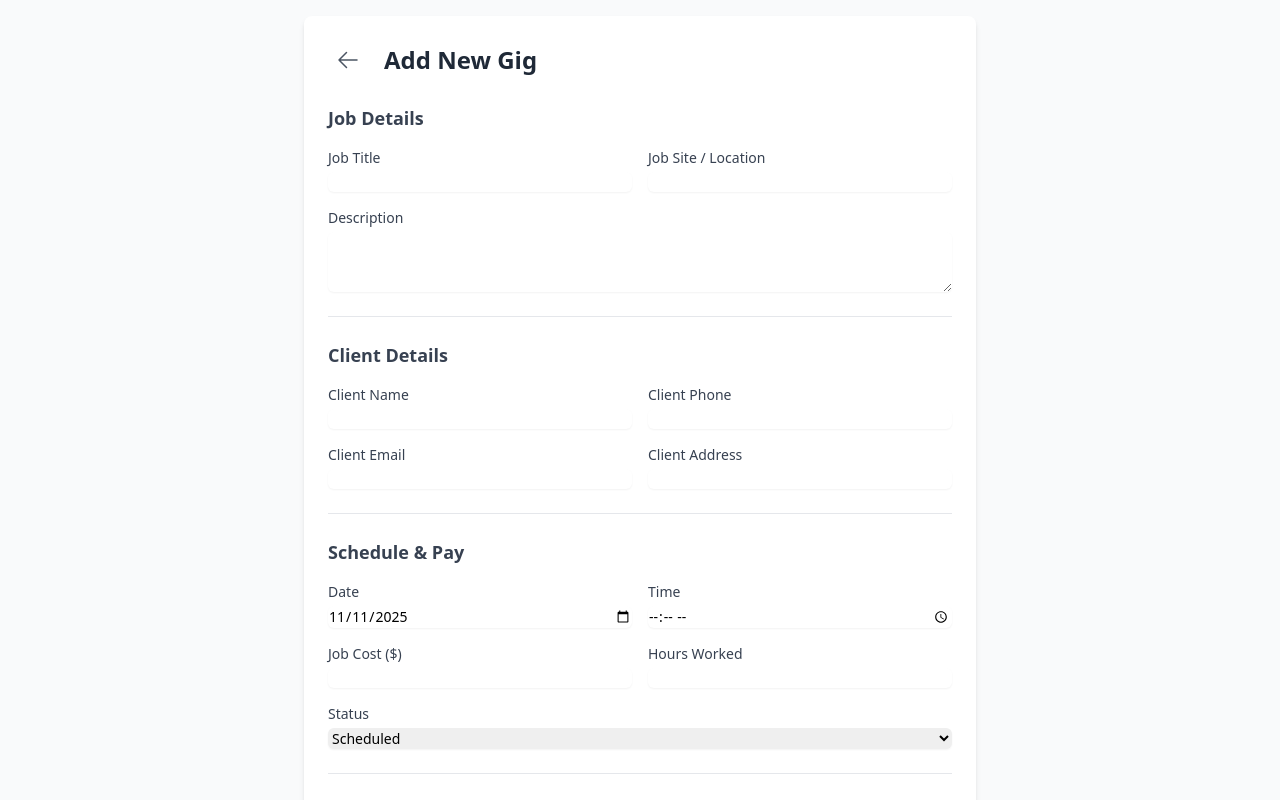
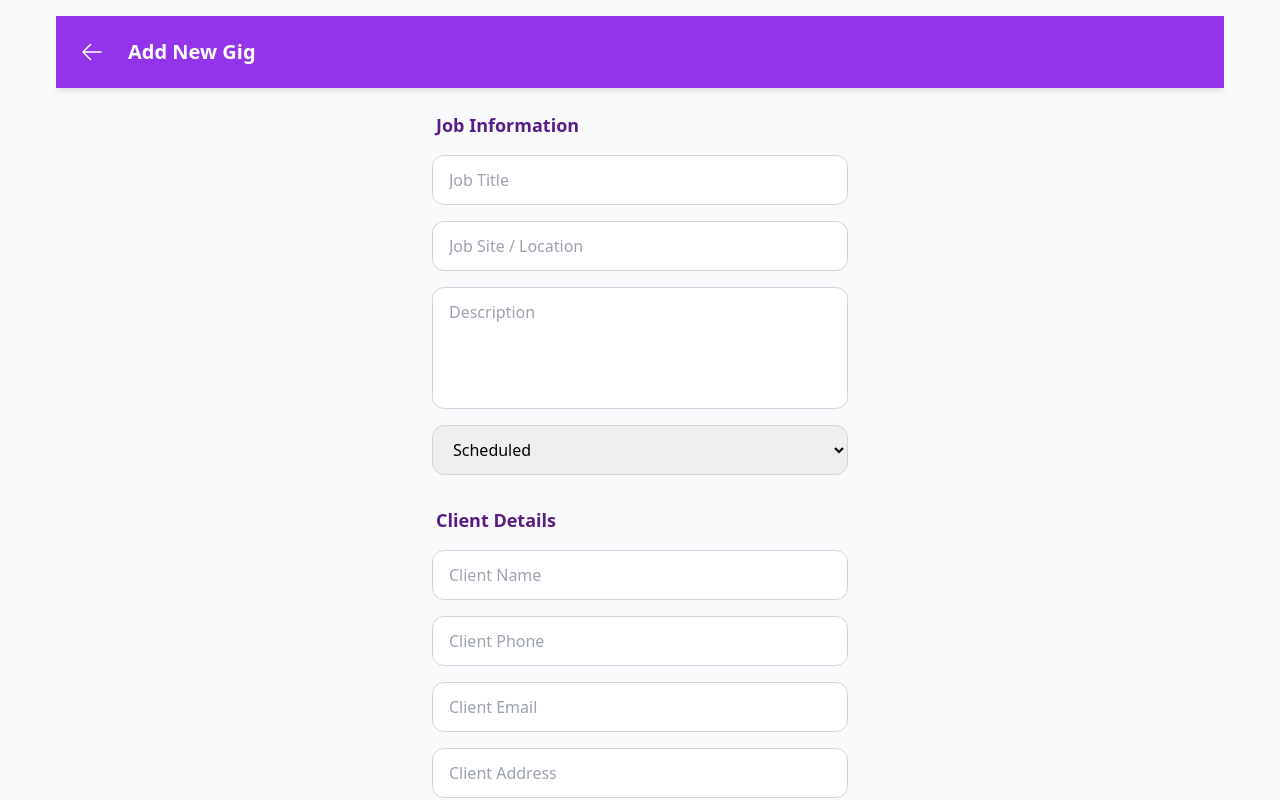
Before and after one commit to dvdlgilbert/my-gig-jobs, a React (Vite) app: page / in a window 1280 px wide. Both pictures are taken after a click on the button 1224 px from the left and 678 px from the top of the page. Shown: the top 800 px of the page. Built offline with nearby package versions, Linux system fonts and the light colour scheme.

Commit message:
Update GigForm.tsx

```diff
--- a/components/GigForm.tsx
+++ b/components/GigForm.tsx
@@ -1,3 +1,4 @@
+
 import React, { useState, useEffect } from 'react';
 import type { Gig, GigStatus } from '../types';
 import ArrowLeftIcon from './icons/ArrowLeftIcon';
@@ -19,6 +20,7 @@ const emptyFormState = {
     date: new Date().toISOString().split('T')[0],
     time: '',
     jobCost: '',
+    taxRate: '',
     hoursWorked: '',
     jobSite: '',
     jobStatus: 'Scheduled' as GigStatus,
@@ -39,6 +41,7 @@ const GigForm: React.FC<GigFormProps> = ({ gig, onSave, onCancel, onDelete }) =>
         date: gig.date ? new Date(gig.date).toISOString().split('T')[0] : '',
         time: gig.time,
         jobCost: gig.jobCost?.toString() ?? '',
+        taxRate: gig.taxRate?.toString() ?? '',
         hoursWorked: gig.hoursWorked?.toString() ?? '',
         jobSite: gig.jobSite,
         jobStatus: gig.jobStatus,
@@ -59,6 +62,7 @@ const GigForm: React.FC<GigFormProps> = ({ gig, onSave, onCancel, onDelete }) =>
       ...formData,
       id: gig?.id || new Date().toISOString() + Math.random(), // Simple ID generation
       jobCost: formData.jobCost ? parseFloat(formData.jobCost) : undefined,
+      taxRate: formData.taxRate ? parseFloat(formData.taxRate) : undefined,
       hoursWorked: formData.hoursWorked ? parseFloat(formData.hoursWorked) : undefined,
       jobStatus: formData.jobStatus,
     };
@@ -73,102 +77,110 @@ const GigForm: React.FC<GigFormProps> = ({ gig, onSave, onCancel, onDelete }) =>
 
   const gigStatuses: GigStatus[] = ['Scheduled', 'Pending', 'Working', 'Complete'];
 
+  // Inline styles to guarantee appearance regardless of CSS build status
+  const commonInputStyle: React.CSSProperties = {
+    display: 'block',
+    width: '100%',
+    padding: '0.75rem 1rem',
+    marginBottom: '1rem',
+    borderRadius: '0.75rem', // rounded-xl
+    border: '1px solid #d1d5db',
+    fontSize: '1rem',
+    boxSizing: 'border-box',
+    outline: 'none',
+  };
+
+  const sectionTitleStyle: React.CSSProperties = {
+      fontSize: '1.125rem',
+      fontWeight: 600,
+      color: '#581c87', // purple-900
+      marginBottom: '1rem',
+      paddingLeft: '0.25rem'
+  };
+
   return (
-    <div className="bg-white p-4 sm:p-6 rounded-lg shadow-md max-w-2xl mx-auto">
-      <header className="flex items-center mb-6">
-        <button onClick={onCancel} className="p-2 rounded-full hover:bg-gray-100 mr-2 sm:mr-4">
-          <ArrowLeftIcon className="w-6 h-6 text-gray-600" />
+    <div style={{ backgroundColor: '#f9fafb', minHeight: '100vh', display: 'flex', flexDirection: 'column' }}>
+      {/* Header */}
+      <header style={{ backgroundColor: '#9333ea', color: 'white', padding: '1rem', display: 'flex', alignItems: 'center', position: 'sticky', top: 0, zIndex: 10, boxShadow: '0 4px 6px -1px rgba(0, 0, 0, 0.1)' }}>
+        <button onClick={onCancel} style={{ padding: '0.5rem', borderRadius: '9999px', marginRight: '1rem', background: 'none', border: 'none', cursor: 'pointer', color: 'white' }}>
+          <ArrowLeftIcon style={{ width: '24px', height: '24px' }} />
         </button>
-        <h2 className="text-xl sm:text-2xl font-bold text-gray-800">{gig ? 'Edit Gig' : 'Add New Gig'}</h2>
+        <h2 style={{ fontSize: '1.25rem', fontWeight: 700 }}>{gig ? 'Edit Gig' : 'Add New Gig'}</h2>
       </header>
-      <form onSubmit={handleSubmit} className="space-y-6">
+
+      {/* Form Content - Scrolling, Stacked Layout */}
+      <div style={{ flexGrow: 1, overflowY: 'auto' }}>
+        <form onSubmit={handleSubmit} style={{ maxWidth: '28rem', margin: '0 auto', padding: '1.5rem 1rem' }}>
+
           {/* Job Details */}
-        <div className="border-b pb-6">
-          <h3 className="text-lg font-semibold text-gray-700 mb-4">Job Details</h3>
-          <div className="grid grid-cols-1 md:grid-cols-2 gap-4">
-            <div>
-              <label htmlFor="jobTitle" className="block text-sm font-medium text-gray-700">Job Title</label>
-              <input type="text" name="jobTitle" id="jobTitle" value={formData.jobTitle} onChange={handleChange} required className="mt-1 block w-full border-gray-300 rounded-md shadow-sm focus:ring-brand-purple focus:border-brand-purple sm:text-sm" />
-            </div>
-            <div>
-              <label htmlFor="jobSite" className="block text-sm font-medium text-gray-700">Job Site / Location</label>
-              <input type="text" name="jobSite" id="jobSite" value={formData.jobSite} onChange={handleChange} required className="mt-1 block w-full border-gray-300 rounded-md shadow-sm focus:ring-brand-purple focus:border-brand-purple sm:text-sm" />
-            </div>
-            <div className="md:col-span-2">
-              <label htmlFor="description" className="block text-sm font-medium text-gray-700">Description</label>
-              <textarea name="description" id="description" value={formData.description} onChange={handleChange} rows={3} required className="mt-1 block w-full border-gray-300 rounded-md shadow-sm focus:ring-brand-purple focus:border-brand-purple sm:text-sm"></textarea>
-            </div>
-          </div>
+          <div style={{ marginBottom: '2rem' }}>
+            <h3 style={sectionTitleStyle}>Job Information</h3>
+
+            <input type="text" name="jobTitle" placeholder="Job Title" value={formData.jobTitle} onChange={handleChange} required style={commonInputStyle} />
+
+            <input type="text" name="jobSite" placeholder="Job Site / Location" value={formData.jobSite} onChange={handleChange} required style={commonInputStyle} />
+
+            <textarea name="description" placeholder="Description" value={formData.description} onChange={handleChange} rows={4} required style={{ ...commonInputStyle, resize: 'none' }}></textarea>
+
+            <select name="jobStatus" value={formData.jobStatus} onChange={handleChange} style={commonInputStyle}>
+                {gigStatuses.map(status => <option key={status} value={status}>{status}</option>)}
+            </select>
           </div>
 
           {/* Client Details */}
-        <div className="border-b pb-6">
-          <h3 className="text-lg font-semibold text-gray-700 mb-4">Client Details</h3>
-          <div className="grid grid-cols-1 md:grid-cols-2 gap-4">
-            <div>
-              <label htmlFor="clientName" className="block text-sm font-medium text-gray-700">Client Name</label>
-              <input type="text" name="clientName" id="clientName" value={formData.clientName} onChange={handleChange} required className="mt-1 block w-full border-gray-300 rounded-md shadow-sm focus:ring-brand-purple focus:border-brand-purple sm:text-sm" />
-            </div>
-            <div>
-              <label htmlFor="clientPhone" className="block text-sm font-medium text-gray-700">Client Phone</label>
-              <input type="tel" name="clientPhone" id="clientPhone" value={formData.clientPhone} onChange={handleChange} required className="mt-1 block w-full border-gray-300 rounded-md shadow-sm focus:ring-brand-purple focus:border-brand-purple sm:text-sm" />
-            </div>
-            <div>
-              <label htmlFor="clientEmail" className="block text-sm font-medium text-gray-700">Client Email</label>
-              <input type="email" name="clientEmail" id="clientEmail" value={formData.clientEmail} onChange={handleChange} required className="mt-1 block w-full border-gray-300 rounded-md shadow-sm focus:ring-brand-purple focus:border-brand-purple sm:text-sm" />
-            </div>
-            <div>
-              <label htmlFor="clientAddress" className="block text-sm font-medium text-gray-700">Client Address</label>
-              <input type="text" name="clientAddress" id="clientAddress" value={formData.clientAddress} onChange={handleChange} required className="mt-1 block w-full border-gray-300 rounded-md shadow-sm focus:ring-brand-purple focus:border-brand-purple sm:text-sm" />
-            </div>
-          </div>
+          <div style={{ marginBottom: '2rem' }}>
+            <h3 style={sectionTitleStyle}>Client Details</h3>
+
+            <input type="text" name="clientName" placeholder="Client Name" value={formData.clientName} onChange={handleChange} required style={commonInputStyle} />
+
+            <input type="tel" name="clientPhone" placeholder="Client Phone" value={formData.clientPhone} onChange={handleChange} required style={commonInputStyle} />
+
+            <input type="email" name="clientEmail" placeholder="Client Email" value={formData.clientEmail} onChange={handleChange} required style={commonInputStyle} />
+
+            <input type="text" name="clientAddress" placeholder="Client Address" value={formData.clientAddress} onChange={handleChange} required style={commonInputStyle} />
           </div>
 
           {/* Schedule & Pay */}
-        <div className="border-b pb-6">
-          <h3 className="text-lg font-semibold text-gray-700 mb-4">Schedule & Pay</h3>
-          <div className="grid grid-cols-1 md:grid-cols-2 gap-4">
-            <div>
-              <label htmlFor="date" className="block text-sm font-medium text-gray-700">Date</label>
-              <input type="date" name="date" id="date" value={formData.date} onChange={handleChange} required className="mt-1 block w-full border-gray-300 rounded-md shadow-sm focus:ring-brand-purple focus:border-brand-purple sm:text-sm" />
-            </div>
-             <div>
-              <label htmlFor="time" className="block text-sm font-medium text-gray-700">Time</label>
-              <input type="time" name="time" id="time" value={formData.time} onChange={handleChange} required className="mt-1 block w-full border-gray-300 rounded-md shadow-sm focus:ring-brand-purple focus:border-brand-purple sm:text-sm" />
-            </div>
-            <div>
-              <label htmlFor="jobCost" className="block text-sm font-medium text-gray-700">Job Cost ($)</label>
-              <input type="number" name="jobCost" id="jobCost" value={formData.jobCost} onChange={handleChange} step="0.01" min="0" className="mt-1 block w-full border-gray-300 rounded-md shadow-sm focus:ring-brand-purple focus:border-brand-purple sm:text-sm" />
-            </div>
-            <div>
-              <label htmlFor="hoursWorked" className="block text-sm font-medium text-gray-700">Hours Worked</label>
-              <input type="number" name="hoursWorked" id="hoursWorked" value={formData.hoursWorked} onChange={handleChange} step="0.1" min="0" className="mt-1 block w-full border-gray-300 rounded-md shadow-sm focus:ring-brand-purple focus:border-brand-purple sm:text-sm" />
-            </div>
-            <div className="md:col-span-2">
-              <label htmlFor="jobStatus" className="block text-sm font-medium text-gray-700">Status</label>
-              <select name="jobStatus" id="jobStatus" value={formData.jobStatus} onChange={handleChange} className="mt-1 block w-full border-gray-300 rounded-md shadow-sm focus:ring-brand-purple focus:border-brand-purple sm:text-sm">
-                {gigStatuses.map(status => <option key={status} value={status}>{status}</option>)}
-              </select>
-            </div>
-          </div>
+          <div style={{ marginBottom: '2rem' }}>
+            <h3 style={sectionTitleStyle}>Schedule & Pay</h3>
+
+            <div style={{ marginBottom: '1rem' }}>
+                 <label style={{ display: 'block', fontSize: '0.75rem', color: '#6b7280', marginBottom: '0.25rem', marginLeft: '0.25rem' }}>Date</label>
+                <input type="date" name="date" value={formData.date} onChange={handleChange} required style={{ ...commonInputStyle, marginBottom: 0 }} />
             </div>
 
-        {/* Actions */}
-        <div className="flex flex-wrap items-center justify-end space-x-4 pt-4">
-          {gig && (
-            <button type="button" onClick={handleDelete} className="text-red-600 hover:text-red-800 font-medium mr-auto">
-              Delete Gig
+            <div style={{ marginBottom: '1rem' }}>
+                <label style={{ display: 'block', fontSize: '0.75rem', color: '#6b7280', marginBottom: '0.25rem', marginLeft: '0.25rem' }}>Time</label>
+                <input type="time" name="time" value={formData.time} onChange={handleChange} required style={{ ...commonInputStyle, marginBottom: 0 }} />
+            </div>
+
+            <div style={{ display: 'grid', gridTemplateColumns: '1fr 1fr', gap: '1rem' }}>
+              <input type="number" name="jobCost" placeholder="Job Cost ($)" value={formData.jobCost} onChange={handleChange} step="0.01" min="0" style={commonInputStyle} />
+              <input type="number" name="taxRate" placeholder="Tax (%)" value={formData.taxRate} onChange={handleChange} step="0.01" min="0" style={commonInputStyle} />
+            </div>
+
+            <input type="number" name="hoursWorked" placeholder="Hours Worked" value={formData.hoursWorked} onChange={handleChange} step="0.1" min="0" style={commonInputStyle} />
+          </div>
+
+          {/* Actions - Spaced Apart */}
+          <div style={{ display: 'flex', justifyContent: 'space-between', alignItems: 'center', paddingTop: '1.5rem', marginTop: '1rem', paddingBottom: '3rem' }}>
+             {gig ? (
+               <button type="button" onClick={handleDelete} style={{ backgroundColor: '#fef2f2', color: '#dc2626', border: '1px solid #fecaca', padding: '0.75rem 1.5rem', borderRadius: '0.75rem', fontWeight: 500, cursor: 'pointer' }}>
+                 Delete
+               </button>
+             ) : (
+                <button type="button" onClick={onCancel} style={{ backgroundColor: '#d1d5db', color: '#1f2937', padding: '0.75rem 2rem', borderRadius: '0.75rem', fontWeight: 500, fontSize: '1.125rem', border: 'none', cursor: 'pointer' }}>
+                  Cancel
                 </button>
              )}
-          <button type="button" onClick={onCancel} className="bg-gray-200 text-gray-700 px-4 py-2 rounded-md hover:bg-gray-300 font-medium">
-            Cancel
-          </button>
-          <button type="submit" className="bg-brand-purple text-white px-6 py-2 rounded-md hover:bg-purple-700 font-medium">
+
+            <button type="submit" style={{ backgroundColor: '#9333ea', color: 'white', padding: '0.75rem 2rem', borderRadius: '0.75rem', fontWeight: 500, fontSize: '1.125rem', border: 'none', cursor: 'pointer', boxShadow: '0 4px 6px -1px rgba(0, 0, 0, 0.1)' }}>
               {gig ? 'Save Changes' : 'Add Gig'}
             </button>
           </div>
         </form>
       </div>
+    </div>
   );
 };
 
```
Lines whose indentation alone changed are shown as unchanged.
